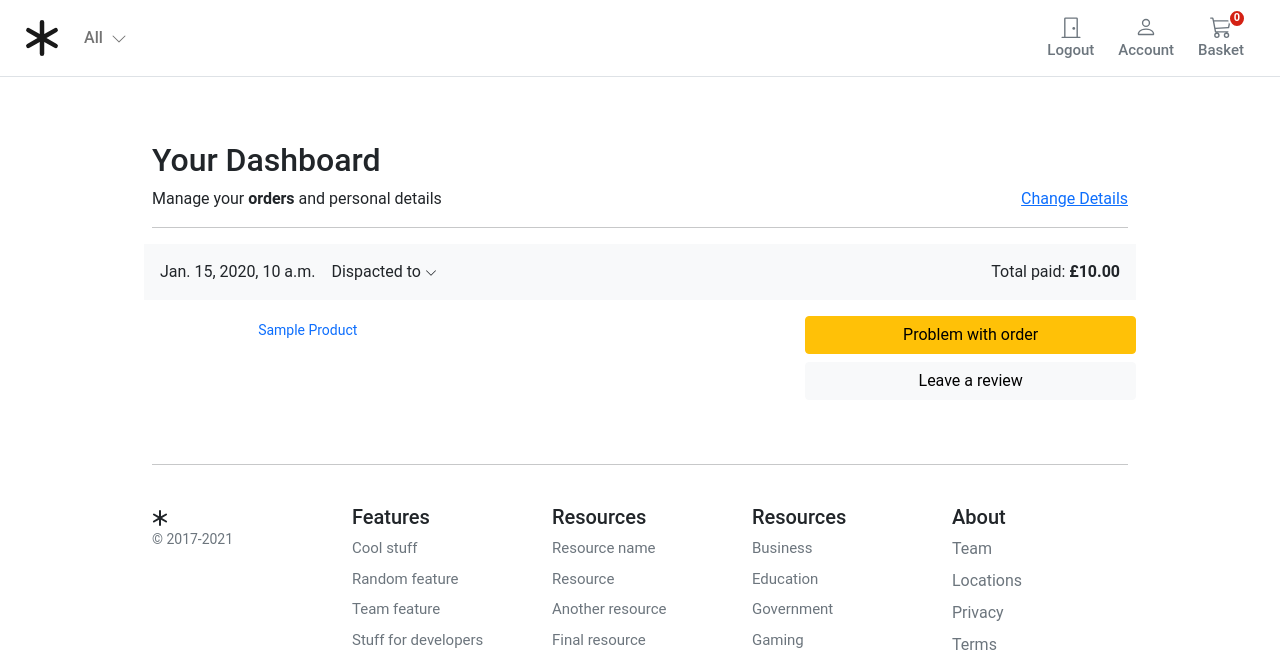
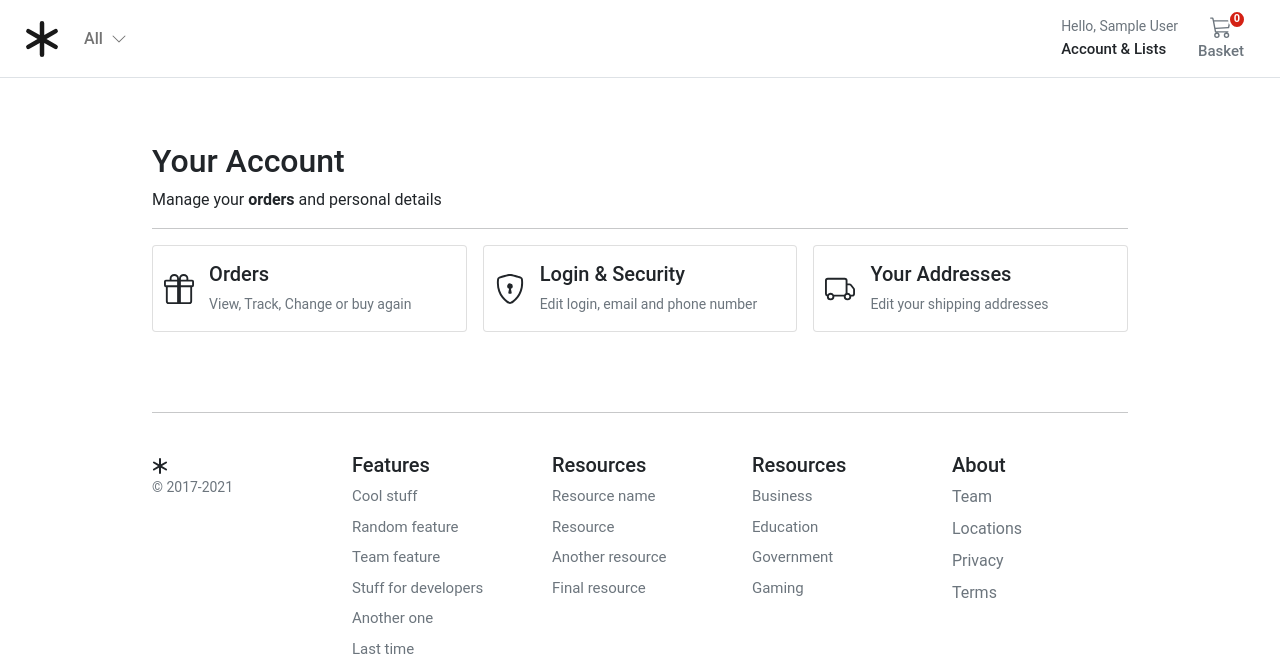
Before and after one commit to frivolta/django-ecommerce, a Django app: page /account/dashboard/ in a window 1280 px wide. Shown: the top 657 px of the page. Run offline with Django 3.2, Linux system fonts and the light colour scheme; the first user in the database is signed in; tables that the repository leaves empty hold one stand-in row (Sample ...).

Commit message:
User addresses

```diff
--- a/account/admin.py
+++ b/account/admin.py
@@ -1,5 +1,5 @@
 from django.contrib import admin
 
-from .models import UserBase
+from .models import Customer
 
-admin.site.register(UserBase)
+admin.site.register(Customer)
--- a/account/urls.py
+++ b/account/urls.py
@@ -33,5 +33,11 @@ urlpatterns = [
     path('dashboard/', views.dashboard, name='dashboard'),
     path('profile/edit/', views.edit_details, name='edit_details'),
     path('profile/delete_user/', views.delete_user, name='delete_user'),
-    path('profile/delete_confirm/', TemplateView.as_view(template_name="account/dashboard/delete_confirm.html"), name='delete_confirmation'),
+    path('profile/delete_confirm/', TemplateView.as_view(template_name="account/dashboard/delete_confirm.html"),
+         name='delete_confirmation'),
+    path("addresses/", views.view_address, name="addresses"),
+    path("add_address/", views.add_address, name="add_address"),
+    path("addresses/edit/<slug:id>/", views.edit_address, name="edit_address"),
+    path("addresses/delete/<slug:id>/", views.delete_address, name="delete_address"),
+    path("addresses/set_default/<slug:id>/", views.set_default, name="set_default"),
 ]
--- a/account/views.py
+++ b/account/views.py
@@ -2,15 +2,17 @@ from django.contrib.auth import login, logout
 from django.contrib.auth.decorators import login_required
 from django.contrib.sites.shortcuts import get_current_site
 from django.http import HttpResponse
+from django.http.response import HttpResponseRedirect
 from django.shortcuts import redirect, render
 from django.template.loader import render_to_string
 from django.utils.encoding import force_bytes, force_text
 from django.utils.http import urlsafe_base64_decode, urlsafe_base64_encode
+from django.urls import reverse
 
 from orders.views import user_orders
 
-from .forms import RegistrationForm, UserEditForm
-from .models import UserBase
+from .forms import RegistrationForm, UserAddressForm, UserEditForm
+from .models import Address, Customer
 from .tokens import account_activation_token
 
 
@@ -38,7 +40,7 @@ def edit_details(request):
 
 @login_required
 def delete_user(request):
-    user = UserBase.objects.get(user_name=request.user)
+    user = Customer.objects.get(user_name=request.user)
     user.is_active = False
     user.save()
     logout(request)
@@ -76,7 +78,7 @@ def account_register(request):
 def account_activate(request, uidb64, token):
     try:
         uid = force_text(urlsafe_base64_decode(uidb64))
-        user = UserBase.objects.get(pk=uid)
+        user = Customer.objects.get(pk=uid)
     except(TypeError, ValueError, OverflowError, user.DoesNotExist):
         user = None
     if user is not None and account_activation_token.check_token(user, token):
@@ -86,3 +88,51 @@ def account_activate(request, uidb64, token):
         return redirect('account:dashboard')
     else:
         return render(request, 'account/registration/activation_invalid.html')
+
+
+# Addresses
+@login_required
+def view_address(request):
+    addresses = Address.objects.filter(customer=request.user)
+    return render(request, 'account/dashboard/addresses.html', {'addresses': addresses})
+
+
+@login_required
+def add_address(request):
+    if request.method == "POST":
+        address_form = UserAddressForm(data=request.POST)
+        if address_form.is_valid():
+            address_form = address_form.save(commit=False)
+            address_form.customer = request.user
+            address_form.save()
+            return HttpResponseRedirect(reverse("account:addresses"))
+    else:
+        address_form = UserAddressForm()
+    return render(request, "account/dashboard/edit_addresses.html", {"form": address_form})
+
+
+@login_required
+def edit_address(request, id):
+    if request.method == "POST":
+        address = Address.objects.get(pk=id, customer=request.user)
+        address_form = UserAddressForm(instance=address, data=request.POST)
+        if address_form.is_valid():
+            address_form.save()
+            return HttpResponseRedirect(reverse("account:addresses"))
+    else:
+        address = Address.objects.get(pk=id, customer=request.user)
+        address_form = UserAddressForm(instance=address)
+    return render(request, "account/dashboard/edit_addresses.html", {"form": address_form})
+
+
+@login_required
+def delete_address(request, id):
+    address = Address.objects.filter(pk=id, customer=request.user).delete()
+    return redirect("account:addresses")
+
+
+@login_required
+def set_default(request, id):
+    Address.objects.filter(customer=request.user, default=True).update(default=False)
+    Address.objects.filter(pk=id, customer=request.user).update(default=True)
+    return redirect("account:addresses")
--- a/core/settings/base.py
+++ b/core/settings/base.py
@@ -106,7 +106,7 @@ STRIPE_SECRET_KEY = 'sk_test_IyXwF0LvsX0BDF38P8x6o4hi00fGEJIhoz'
 # stripe listen --forward-to localhost:8000/payment/webhook/
 
 # Custom user model
-AUTH_USER_MODEL = 'account.UserBase'
+AUTH_USER_MODEL = 'account.Customer'
 LOGIN_REDIRECT_URL = '/account/dashboard'
 LOGIN_URL = '/account/login/'
 
--- a/manage.py
+++ b/manage.py
@@ -6,7 +6,7 @@ import sys
 
 def main():
     """Run administrative tasks."""
-    os.environ.setdefault('DJANGO_SETTINGS_MODULE', 'core.settings.dev_debug')
+    os.environ.setdefault('DJANGO_SETTINGS_MODULE', 'core.settings.base')
     try:
         from django.core.management import execute_from_command_line
     except ImportError as exc:
--- a/templates/account/dashboard/dashboard.html
+++ b/templates/account/dashboard/dashboard.html
@@ -1,68 +1,79 @@
-{% extends "../../base.html" %}
+{% extends "../sub_base.html" %}
 {% block title %}Dashboard{% endblock %}
 
-{% block content %}
+{% block sub_content %}
 
-  <div class="container">
   <div class="col-12">
-      <h1 class="h2">Your Dashboard</h1>
+    <h1 class="h2">Your Account</h1>
   </div>
   <div class="col-12 d-flex justify-content-between">
     <div>Manage your <b>orders</b> and personal details</div>
-      <div><a href="{% url "account:edit_details" %}">Change Details</a></div>
+    {% comment %} <div><a href="{% url "account:edit_details" %}">Change Details</a></div> {% endcomment %}
   </div>
   <hr />
+
+  <div class="row row-cols-1 row-cols-sm-2 row-cols-md-3 g-3">
+    <div class="col">
+      <a href="#" class="text-reset text-decoration-none" role="button" style="max-width: 540px;">
+      <div class="card mb-3">
+        <div class="row g-0">
+          <div class="col-2 position-relative">
+            <svg class="position-absolute top-50 start-50 translate-middle" xmlns="http://www.w3.org/2000/svg" width="30" height="30" fill="currentColor" class="bi bi-gift"
+              viewBox="0 0 16 16">
+              <path
+                d="M3 2.5a2.5 2.5 0 0 1 5 0 2.5 2.5 0 0 1 5 0v.006c0 .07 0 .27-.038.494H15a1 1 0 0 1 1 1v2a1 1 0 0 1-1 1v7.5a1.5 1.5 0 0 1-1.5 1.5h-11A1.5 1.5 0 0 1 1 14.5V7a1 1 0 0 1-1-1V4a1 1 0 0 1 1-1h2.038A2.968 2.968 0 0 1 3 2.506V2.5zm1.068.5H7v-.5a1.5 1.5 0 1 0-3 0c0 .085.002.274.045.43a.522.522 0 0 0 .023.07zM9 3h2.932a.56.56 0 0 0 .023-.07c.043-.156.045-.345.045-.43a1.5 1.5 0 0 0-3 0V3zM1 4v2h6V4H1zm8 0v2h6V4H9zm5 3H9v8h4.5a.5.5 0 0 0 .5-.5V7zm-7 8V7H2v7.5a.5.5 0 0 0 .5.5H7z" />
+            </svg>
           </div>
-  <div class="container">
-    {% for order in orders %}
-    <div class="row g-3">
-      <div class="col-12 bg-light p-3 d-flex justify-content-between">
-        <div class="d-flex d-flex-inline">
-          <div class="pe-3">{{ order.created }}</div>
-          <div class="dropdown">
-          <a class="text-reset text-decoration-none dropdown-toggle" href="#" role="link" id="dropdownLink" data-bs-toggle="dropdown" aria-expanded="false">
-          Dispacted to
-          <svg xmlns="http://www.w3.org/2000/svg" width="12" height="12" fill="currentColor" class="bi bi-chevron-down" viewBox="0 0 16 16">
-            <path fill-rule="evenodd" d="M1.646 4.646a.5.5 0 0 1 .708 0L8 10.293l5.646-5.647a.5.5 0 0 1 .708.708l-6 6a.5.5 0 0 1-.708 0l-6-6a.5.5 0 0 1 0-.708z"/>
-          </svg>
-          </a>
-          <ul class="dropdown-menu" aria-labelledby="dropdownLink">
-            <li class="item small">{{order.full_name}}</li>
-            <li class="item small">{{order.address1}}</li>
-            <li class="item small">{{order.address2}}</li>
-            <li class="item small">{{order.post_code}}</li>
-          </ul>
-          </div>
-        </div>
-        <div class="text-end">
-          Total paid: <span class="fw-bold">£{{ order.total_paid }}</span>
-        </div>
-      </div>
-      <div class="col-md-5 col-lg-4 order-md-last p-0 order-3">
-        <div class="d-grid gap-2 ">
-          <button class="btn btn-warning" type="button">Problem with order</button>
-          <button class="btn btn-light" type="button">Leave a review</button>
-        </div>
-      </div>
-      <div class="col-md-7 col-lg-8 p-0">
-        {% for item in order.items.all %}
-        <div class="card mb-3 border-0">
-          <div class="row g-0">
-            <div class="col-md-2 d-none d-md-block">
-              <img class="img-fluid" style="width:90px" src="{{item.product.image.url}}" />
-            </div>
-            <div class="col-md-10">
-              <div class="card-body p-1">
-                <a class="text-decoration-none" href="{{ item.product.get_absolute_url }}">
-                  <p class="card-text small">{{item.product|title}}</p>
-                </a>
+          <div class="col-10">
+            <div class="card-body ps-0 ps-md-1">
+              <h1 class="h5">Orders</h1>
+              <p class="card-text small text-muted">View, Track, Change or buy again</p>
             </div>
           </div>
         </div>
       </div>
-        {% endfor %}
+      </a>
+    </div>
+    <div class="col">
+      <a href="{% url "account:edit_details" %}" class="text-reset text-decoration-none" role="button" style="max-width: 540px;">
+      <div class="card mb-3">
+        <div class="row g-0">
+          <div class="col-2 position-relative">
+            <svg class="position-absolute top-50 start-50 translate-middle" xmlns="http://www.w3.org/2000/svg" width="30" height="30" fill="currentColor" class="bi bi-shield-lock" viewBox="0 0 16 16">
+              <path d="M5.338 1.59a61.44 61.44 0 0 0-2.837.856.481.481 0 0 0-.328.39c-.554 4.157.726 7.19 2.253 9.188a10.725 10.725 0 0 0 2.287 2.233c.346.244.652.42.893.533.12.057.218.095.293.118a.55.55 0 0 0 .101.025.615.615 0 0 0 .1-.025c.076-.023.174-.061.294-.118.24-.113.547-.29.893-.533a10.726 10.726 0 0 0 2.287-2.233c1.527-1.997 2.807-5.031 2.253-9.188a.48.48 0 0 0-.328-.39c-.651-.213-1.75-.56-2.837-.855C9.552 1.29 8.531 1.067 8 1.067c-.53 0-1.552.223-2.662.524zM5.072.56C6.157.265 7.31 0 8 0s1.843.265 2.928.56c1.11.3 2.229.655 2.887.87a1.54 1.54 0 0 1 1.044 1.262c.596 4.477-.787 7.795-2.465 9.99a11.775 11.775 0 0 1-2.517 2.453 7.159 7.159 0 0 1-1.048.625c-.28.132-.581.24-.829.24s-.548-.108-.829-.24a7.158 7.158 0 0 1-1.048-.625 11.777 11.777 0 0 1-2.517-2.453C1.928 10.487.545 7.169 1.141 2.692A1.54 1.54 0 0 1 2.185 1.43 62.456 62.456 0 0 1 5.072.56z"/>
+              <path d="M9.5 6.5a1.5 1.5 0 0 1-1 1.415l.385 1.99a.5.5 0 0 1-.491.595h-.788a.5.5 0 0 1-.49-.595l.384-1.99a1.5 1.5 0 1 1 2-1.415z"/>
+            </svg>
+          </div>
+          <div class="col-10">
+            <div class="card-body ps-0 ps-md-1">
+              <h1 class="h5">Login & Security</h1>
+              <p class="card-text small text-muted">Edit login, email and phone number</p>
             </div>
           </div>
-    {% endfor %}
         </div>
+      </div>
+      </a>
+    </div>
+    <div class="col">
+      <a href="{% url "account:addresses" %}" class="text-reset text-decoration-none" role="button" style="max-width: 540px;">
+      <div class="card mb-3">
+        <div class="row g-0">
+          <div class="col-2 position-relative">
+            <svg class="position-absolute top-50 start-50 translate-middle" xmlns="http://www.w3.org/2000/svg" width="30" height="30" fill="currentColor" class="bi bi-truck" viewBox="0 0 16 16">
+              <path d="M0 3.5A1.5 1.5 0 0 1 1.5 2h9A1.5 1.5 0 0 1 12 3.5V5h1.02a1.5 1.5 0 0 1 1.17.563l1.481 1.85a1.5 1.5 0 0 1 .329.938V10.5a1.5 1.5 0 0 1-1.5 1.5H14a2 2 0 1 1-4 0H5a2 2 0 1 1-3.998-.085A1.5 1.5 0 0 1 0 10.5v-7zm1.294 7.456A1.999 1.999 0 0 1 4.732 11h5.536a2.01 2.01 0 0 1 .732-.732V3.5a.5.5 0 0 0-.5-.5h-9a.5.5 0 0 0-.5.5v7a.5.5 0 0 0 .294.456zM12 10a2 2 0 0 1 1.732 1h.768a.5.5 0 0 0 .5-.5V8.35a.5.5 0 0 0-.11-.312l-1.48-1.85A.5.5 0 0 0 13.02 6H12v4zm-9 1a1 1 0 1 0 0 2 1 1 0 0 0 0-2zm9 0a1 1 0 1 0 0 2 1 1 0 0 0 0-2z"/>
+            </svg>
+          </div>
+          <div class="col-10">
+            <div class="card-body ps-0 ps-md-1">
+              <h1 class="h5">Your Addresses</h1>
+              <p class="card-text small text-muted">Edit your shipping addresses</p>
+            </div>
+          </div>
+        </div>
+      </div>
+      </a>
+    </div>
+
+  </div>
+
 {% endblock %}
--- a/templates/account/sub_base.html
+++ b/templates/account/sub_base.html
@@ -3,9 +3,9 @@
 {% block stylesheet %}{% static 'account/css/account.css' %}{% endblock %}
 
 {% block content %}
-<div class="container-fluid">
+<div class="container">
   <div class="login d-flex align-items-center">
-    <div class="col-12 col-md-6  col-lg-6 mx-auto">
+    <div class="col-12 col-md-12 col-lg-12 mx-auto">
       {% block sub_content %}{% endblock %}
     </div>
   </div>
--- a/templates/base.html
+++ b/templates/base.html
@@ -62,51 +62,45 @@
             </div>
             <span class="fs15 fw500">Shop</span>
           </button>
-
-          {% if user.is_authenticated %}
-          <a type="button" role="button" href="{% url "account:logout" %}"
-            class="btn btn-outline-secondary border-0 basket-btn">
-            <div>
-              <svg xmlns="http://www.w3.org/2000/svg" width="22" height="22" fill="currentColor"
-                class="bi bi-door-closed" viewBox="0 0 16 16">
-                <path
-                  d="M3 2a1 1 0 0 1 1-1h8a1 1 0 0 1 1 1v13h1.5a.5.5 0 0 1 0 1h-13a.5.5 0 0 1 0-1H3V2zm1 13h8V2H4v13z" />
-                <path d="M9 9a1 1 0 1 0 2 0 1 1 0 0 0-2 0z" />
-              </svg>
+          <div>
+            <div class="collapse navbar-collapse" id="navbarSupportedContent2">
+              <ul class="navbar-nav me-auto mb-2 mb-lg-0">
+                <li class="nav-item dropdown">
+                  <a class="nav-link dropdown-toggle text-reset" href="#" id="navbarDropdown" role="button"
+                    data-bs-toggle="dropdown" aria-expanded="false">
+                    <div class="small text-muted">Hello,
+                      {% if user.is_authenticated %}
+                        {{ request.user.name }}
+                      {% else %}
+                      Login
+                      {% endif %}
+                    </div>
+                    <span class="fs15 fw500">Account &amp; Lists
+                    </span>
+                    </span>
+                  </a>
+                  <div class="dropdown-menu rounded-0" aria-labelledby="navbarDropdown">
+                    <div class="card border-0">
+                      <div class="card-body">
+                        <h6 class="card-title">My Account</h6>
+                        <ul class="list-group list-group-flush dropdown-account-link">
+                          {% if user.is_authenticated %}
+                          <a href="{% url "account:dashboard" %}" class="text-reset small list-group-item p-0 pb-1 border-0 dropdown-account-link">Your Account</a>
+                          <a href="#" class="text-reset small list-group-item p-0 pb-1 border-0 dropdown-account-link">Orders</a>
+                          <a href="{% url "account:logout" %}" class="text-reset small list-group-item p-0 pb-1 border-0 dropdown-account-link">Logout</a>
+                          {% else %}
+                          <a href="{% url "account:login" %}" class="text-reset small list-group-item p-0 pb-1 border-0 dropdown-account-link">Login</a>
+                          {% endif %}
+                        </ul>
+                      </div>
+                    </div>
+                  </div>
+                </li>
+              </ul>
             </div>
-            <span class="fs15 fw500">Logout</span>
-          </a>
-          {% else %}
-          <a type="button" role="button" href="{% url "account:login" %}"
-            class="btn btn-outline-secondary border-0 basket-btn">
-            <div>
-              <svg xmlns="http://www.w3.org/2000/svg" width="22" height="22" fill="currentColor"
-                class="bi bi-door-closed" viewBox="0 0 16 16">
-                <path
-                  d="M3 2a1 1 0 0 1 1-1h8a1 1 0 0 1 1 1v13h1.5a.5.5 0 0 1 0 1h-13a.5.5 0 0 1 0-1H3V2zm1 13h8V2H4v13z" />
-                <path d="M9 9a1 1 0 1 0 2 0 1 1 0 0 0-2 0z" />
-              </svg>
-            </div>
-            <span class="fs15 fw500">Login</span>
-          </a>
-          {% endif %}
-
-
-          <a type="button" role="button" href="{% url "account:dashboard" %}"
-            class="btn btn-outline-secondary border-0 basket-btn">
-            <div>
-              <svg xmlns="http://www.w3.org/2000/svg" width="22" height="22" fill="currentColor" class="bi bi-person"
-                viewBox="0 0 16 16">
-                <path
-                  d="M8 8a3 3 0 1 0 0-6 3 3 0 0 0 0 6zm2-3a2 2 0 1 1-4 0 2 2 0 0 1 4 0zm4 8c0 1-1 1-1 1H3s-1 0-1-1 1-4 6-4 6 3 6 4zm-1-.004c-.001-.246-.154-.986-.832-1.664C11.516 10.68 10.289 10 8 10c-2.29 0-3.516.68-4.168 1.332-.678.678-.83 1.418-.832 1.664h10z" />
-              </svg>
-            </div>
-            <span class="fs15 fw500">Account</span>
-          </a>
-
+          </div>
           <a type="button" role="button" href="{% url "basket:basket_summary" %}"
             class="btn btn-outline-secondary border-0 basket-btn">
-
             {% with total_qty=basket|length %}
             <div id="basket-qty" class="basket-qty">
               {% if total_qty > 0 %}
@@ -136,6 +130,16 @@
               </li>
               {% endfor %}
             </ul>
+            <h6 class="card-title">My Account</h6>
+              <ul class="list-group list-group-flush dropdown-account-link">
+                {% if user.is_authenticated %}
+                <a href="{% url "account:dashboard" %}" class="dropdown-item">Your Account</a>
+                <a href="#" class="dropdown-item">Orders</a>
+                <a href="{% url "account:logout" %}" class="dropdown-item">Logout</a>
+                {% else %}
+                <a href="{% url "account:login" %}" class="dropdown-item">Login</a>
+                {% endif %}
+              </ul>
           </div>
         </div>
         <form class="d-flex w-100 d-md-none">
```
Also changed, not shown: account/forms.py (+31 -6 lines), account/models.py (+36 -17 lines), templates/account/dashboard/addresses.html (added, +63 -0 lines), templates/account/dashboard/edit_addresses.html (added, +43 -0 lines), _documentation/database-schema.txt (line endings or trailing spaces), account/migrations/0001_initial.py, orders/migrations/0001_initial.py, store/migrations/0001_initial.py. Lines whose indentation alone changed are shown as unchanged.
